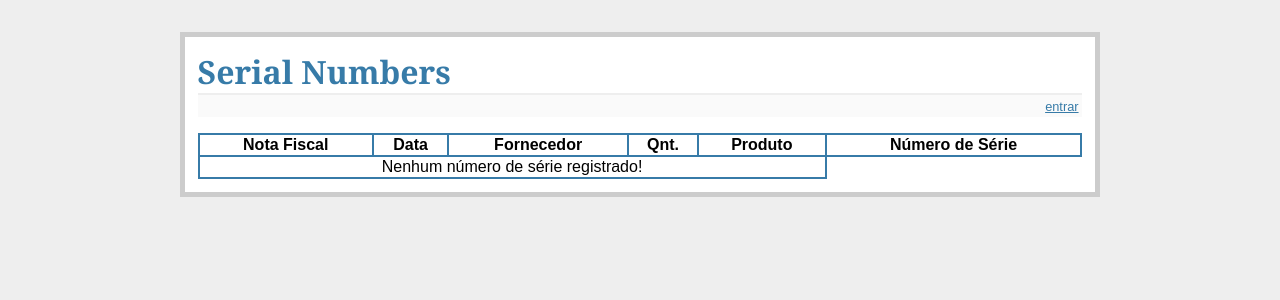
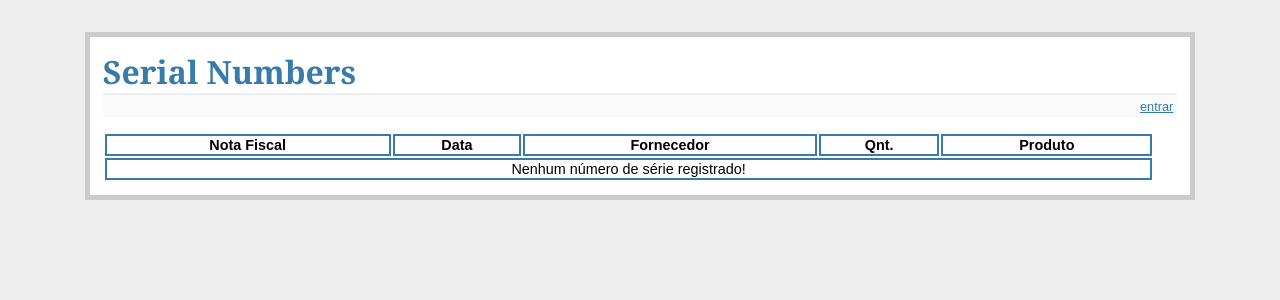
Before and after one commit to wagnerluis1982/serialnumbers, a Flask app: page / in a window 1280 px wide. Shown: the top 300 px of the page. Run offline with Flask 2, Linux system fonts and the light colour scheme; data that the repository does not hold is empty.

Commit message:
Visual mais limpo da lista de números de série

```diff
--- a/serialnumber/static/style.css
+++ b/serialnumber/static/style.css
@@ -10,7 +10,7 @@ h2
     { font-size: 1.2em; }
 
 .page
-    { margin: 2em auto; width: 70%; border: 5px solid #ccc;
+    { margin: 2em auto; width: 85%; border: 5px solid #ccc;
       padding: 0.8em; background: white; }
 .entries
     { list-style: none; margin: 0; padding: 0; }
@@ -20,6 +20,12 @@ h2
     { margin-left: -1em; }
 form.import
     { border-bottom: 1px solid #ccc; margin-top: 1em; }
+form.serials
+    { margin-top: 1em; }
+form.serials th
+    { text-align: right; }
+form.serials input[type=text]
+    { font-family: monospace; }
 .metanav
     { text-align: right; font-size: 0.8em; padding: 0.3em;
       margin-bottom: 1em; background: #fafafa; }
@@ -29,21 +35,26 @@ form.import
     { background: #f0d6d6; padding: 0.5em; }
 .nowrap
     { white-space: nowrap; }
+.left
+    { text-align: left; }
 .center
     { text-align: center; }
+.right
+    { text-align: right; }
+.mono
+    { font-family: monospace; }
 table.list
-    { border-collapse: collapse; margin-top: 1em; width: 100%; }
+    { border-collapse: separate; margin-top: 1em; font-size: .9em;
+      empty-cells: hide; width: 100%; }
 table.list th, table.list td
     { border: solid 2px #377ba8; vertical-align: middle; }
 table.list td a
     { text-decoration: none; color: inherit; }
-table.list td a:hover, .link-hover
-    { text-decoration: underline; color: Navy; }
-table.list td.link:hover
-    { background-color: lightgreen; }
-table.list td a:active, .link-active
+table.list td a:hover
+    { color: Navy; }
+table.list td a:active
     { color: MediumSlateBlue; }
-table.list td.nolink a:active
+table.list td a:not([href]):active
     { color: Navy; }
 input[type=file]:hover
     { cursor: pointer; }
--- a/serialnumber/templates/list_serials.html
+++ b/serialnumber/templates/list_serials.html
@@ -10,22 +10,24 @@
     </form>
   {% endif %}
   <table class=list>
-    <tr><th>Nota Fiscal <th>Data <th>Fornecedor <th>Qnt. <th>Produto
-        <th>Número de Série
+    <tr><th>Nota Fiscal <th>Data <th>Fornecedor <th>Qnt. <th>Produto <th>
   {% for serial in serials %}
     <tr><td class="nowrap center">
-          <a href="#">{{ serial.document.number }}</a>
+          <a>{{ serial.document.number }}</a>
         <td class="nowrap center">
-          <a href="#">{{ serial.document.date|dateformat }}</a>
+          <a>{{ serial.document.date|dateformat }}</a>
         <td>
-          <a href="#">{{ serial.document.supplier.name }}</a>
-        <td class="center nolink">
+          <a>{{ serial.document.supplier.name }}</a>
+        <td class="center">
           <a>{{ serial.quantity }}</a>
         <td class=nolink>
           <a>{{ serial.product.name }}</a>
-        <td class="nowrap center link">
-          <a href="#" title="Clique para alterar o número de série">
-              {{ serial.number|default('', true) }}
+        <td class="nowrap center">
+        {% set verb, filename = serial.number and ("ver", "information.png")
+                                               or ("inserir", "add.png") %}
+          <a href="#"
+             title="Clique para {{ verb }} os números de séries">
+            <img src="{{ url_for('static', filename=filename) }}">
           </a>
   {% else %}
     <tr><td class=center colspan=5>Nenhum número de série registrado!
```
Also changed, not shown: serialnumber/static/add.png (added), serialnumber/static/information.png (added).
